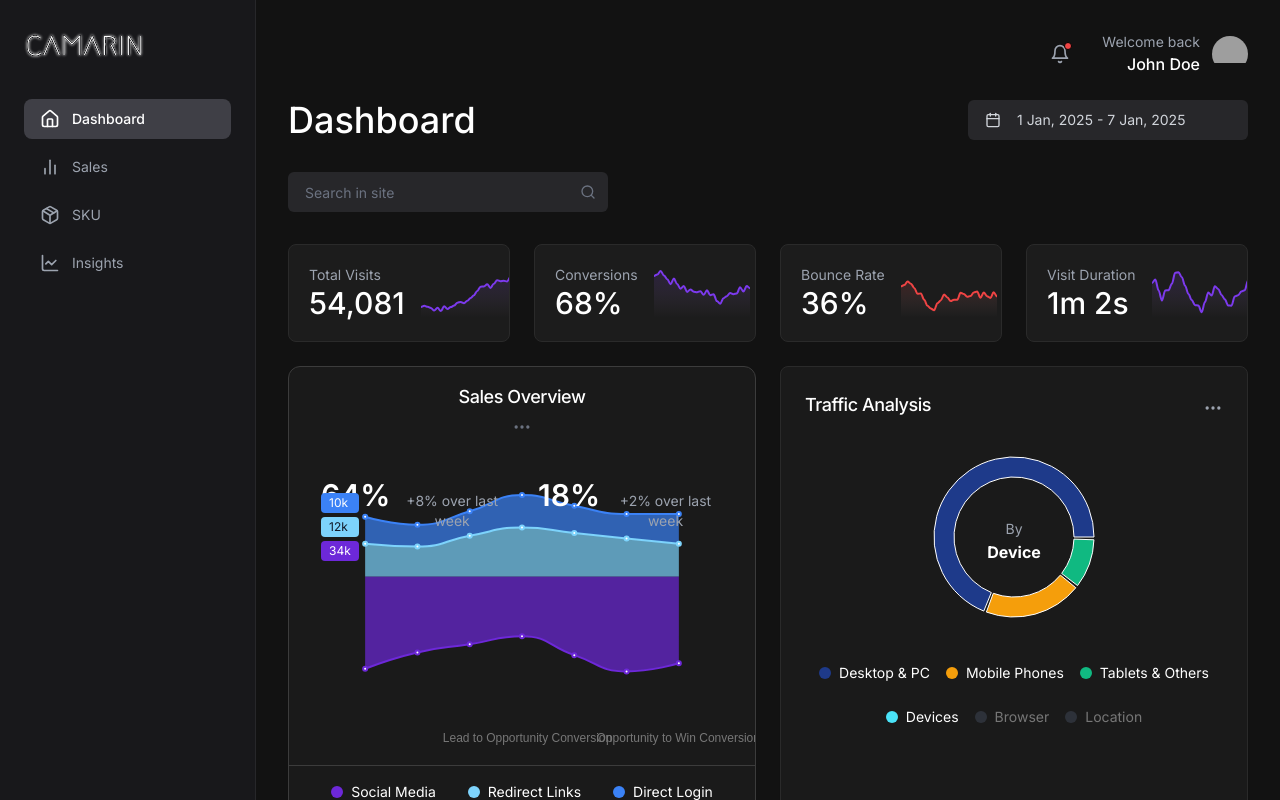
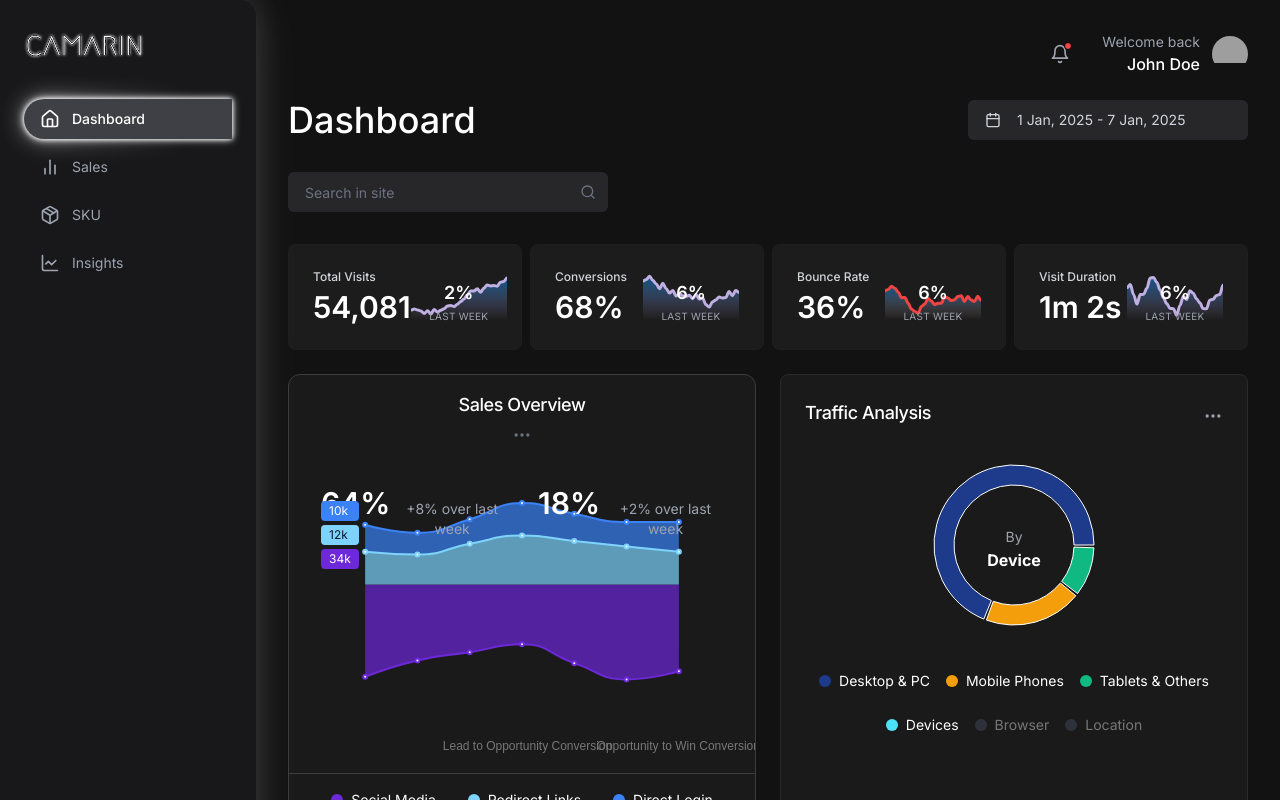
Before and after one commit to Camarin-AI/3d-analytics-dashboard, a Next.js app: page / in a window 1280 px wide. Shown: the top 800 px of the page. Built offline with nearby package versions, Linux system fonts and the light colour scheme; grey boxes are pictures that could not be loaded.

Commit message:
Resolved issues

```diff
--- a/components/kpi-cards.tsx
+++ b/components/kpi-cards.tsx
@@ -1,10 +1,8 @@
-"use client"
+"use client";
 
-import dynamic from "next/dynamic"
-import { ArrowUp, ArrowDown } from "lucide-react"
+import dynamic from "next/dynamic";
 
-// load ApexCharts only on the client
-const Chart = dynamic(() => import("react-apexcharts"), { ssr: false })
+const Chart = dynamic(() => import("react-apexcharts"), { ssr: false });
 
 export function KpiCards() {
   const kpis = [
@@ -12,83 +10,56 @@ export function KpiCards() {
       title: "Total Visits",
       value: "54,081",
       change: 2,
-      trend: "up",
+      trend: "up" as const,
       data: generateSparklineData(30, 0.4),
     },
     {
       title: "Conversions",
       value: "68%",
       change: 6,
-      trend: "up",
+      trend: "up" as const,
       data: generateSparklineData(30, 0.6),
     },
     {
       title: "Bounce Rate",
       value: "36%",
       change: 6,
-      trend: "down",
+      trend: "down" as const,
       data: generateSparklineData(30, 0.6),
     },
     {
       title: "Visit Duration",
       value: "1m 2s",
       change: 6,
-      trend: "up",
+      trend: "up" as const,
       data: generateSparklineData(30, 0.5),
     },
-  ] as const
+  ];
 
   return (
-    <div className="grid grid-cols-1 sm:grid-cols-2 lg:grid-cols-4 gap-6 mt-8">
-      {kpis.map((kpi, i) => (
-        <KpiCard key={i} {...kpi} />
+    // tighter gap between cards
+    <div className="grid grid-cols-1 sm:grid-cols-2 lg:grid-cols-4 gap-2 mt-8">
+      {kpis.map((kpi, idx) => (
+        <KpiCard key={idx} {...kpi} />
       ))}
     </div>
-  )
+  );
 }
 
 interface KpiCardProps {
-  title: string
-  value: string
-  change: number
-  trend: "up" | "down"
-  data: number[]
+  title: string;
+  value: string;
+  change: number;
+  trend: "up" | "down";
+  data: number[];
 }
 
 function KpiCard({ title, value, change, trend, data }: KpiCardProps) {
-  const isUp = trend === "up"
-  const ArrowIcon = isUp ? ArrowUp : ArrowDown
-  const badgeTextColor = isUp ? "text-green-400" : "text-red-400"
-  const badgeBg = isUp ? "bg-green-500/10" : "bg-red-500/10"
+  const isUp = trend === "up";
 
-  return (
-    <div className="relative bg-[#1C1C1C] border border-[#2A2A2A] rounded-lg p-5 flex items-center overflow-hidden">
-      {/* Left: Title & Value */}
-      <div className="flex-shrink-0 min-w-0">
-        <p className="text-sm text-gray-400">{title}</p>
-        <p className="text-3xl font-medium">{value}</p>
-      </div>
-
-      {/* Middle: Sparkline */}
-      <div className="w-24 flex-shrink-0 mx-4 overflow-hidden">
-        <SparklineChart data={data} trend={trend} />
-      </div>
-
-      {/* Right: Badge */}
-      <div className={`flex items-center gap-1 px-2 py-1 text-xs font-medium rounded-md ${badgeTextColor} ${badgeBg}`}>
-        <ArrowIcon size={12} />
-        {change}%
-        <span className="text-[11px] text-gray-500">last week</span>
-      </div>
-    </div>
-  )
-}
-
-function SparklineChart({ data, trend }: { data: number[]; trend: "up" | "down" }) {
-  const isUp = trend === "up"
-  // purple for up, red for down
-  const primary = isUp ? "#7C3AED" : "#EF4444"
-  const secondary = isUp ? "#D8B4FE" : "#FECACA"
+  // colors from mock
+  const lineColor = isUp ? "#C0AFE2" : "#EF4444";
+  const fillToColor = isUp ? "#D8B4FE" : "#FECACA";
 
   const options: ApexCharts.ApexOptions = {
     chart: {
@@ -98,19 +69,19 @@ function SparklineChart({ data, trend }: { data: number[]; trend: "up" | "down"
     },
     stroke: {
       curve: "smooth",
-      width: 2,
+      width: 3,
+      colors: [lineColor],
     },
     fill: {
       type: "gradient",
       gradient: {
         shade: "dark",
-        gradientToColors: [secondary],
-        opacityFrom: 0.4,
-        opacityTo: 0.05,
+        gradientToColors: [fillToColor],
+        opacityFrom: 0.7,
+        opacityTo: 0.1,
         stops: [0, 100],
       },
     },
-    colors: [primary],
     xaxis: {
       labels: { show: false },
       axisBorder: { show: false },
@@ -118,26 +89,61 @@ function SparklineChart({ data, trend }: { data: number[]; trend: "up" | "down"
     },
     yaxis: { show: false },
     tooltip: { enabled: false },
-  }
+  };
 
   return (
+    <div
+      className="
+        flex items-center justify-between
+        bg-[#1C1C1C] rounded-lg p-6 overflow-hidden
+      "
+      // very subtle border so cards read as one piece
+      style={{ border: "1px solid rgba(42,42,42,0.2)" }}
+    >
+      {/* Left: title + value */}
+      <div>
+        <p className="text-xs font-medium text-gray-300">{title}</p>
+        <p className="mt-1 text-3xl font-semibold text-white">
+          {value}
+        </p>
+      </div>
+
+      {/* Right: sparkline + overlay */}
+      <div className="relative w-24 h-12 flex-shrink-0">
         <Chart
           options={options}
           series={[{ data }]}
           type="area"
-      height={50}
           width="100%"
+          height={48}
         />
-  )
+
+        {/* center-top overlay */}
+        <div className="absolute inset-0 flex flex-col items-center pt-1 pointer-events-none">
+          {/* inline SVG triangle */}
+          <svg width="10" height="8" viewBox="0 0 10 8" className="mb-0.5">
+            <polygon
+              points="5,0 0,8 10,8"
+              fill={isUp ? "#22C55E" : "#EF4444"}
+            />
+          </svg>
+          <span className="text-lg font-semibold text-white">{change}%</span>
+          <span className="mt-0.5 text-[10px] text-gray-400 uppercase tracking-wide">
+            last week
+          </span>
+        </div>
+      </div>
+    </div>
+  );
 }
 
 function generateSparklineData(points: number, volatility: number) {
-  let v = 50
-  const out: number[] = []
+  let v = 50;
+  const out: number[] = [];
   for (let i = 0; i < points; i++) {
-    v += (Math.random() - 0.5) * volatility * 20
-    v = Math.max(0, Math.min(100, v))
-    out.push(v)
+    v += (Math.random() - 0.5) * volatility * 20;
+    v = Math.max(0, Math.min(100, v));
+    out.push(v);
   }
-  return out
+  return out;
 }
--- a/components/sidebar.tsx
+++ b/components/sidebar.tsx
@@ -1,48 +1,94 @@
-import type React from "react"
-import Link from "next/link"
-import Image from "next/image"
-import { Home, BarChart2, Package, LineChart, LogOut } from "lucide-react"
+// sidebar.tsx
+import type React from "react";
+import Link from "next/link";
+import Image from "next/image";
+import { Home, BarChart2, Package, LineChart, LogOut } from "lucide-react";
 
 export function Sidebar() {
   return (
-    <div className="w-64 min-h-screen bg-[#18181B] border-r border-[#27272A] p-6 flex flex-col text-white">
-      <div className="mb-10 mt-2">
-        <Image src="/camarinlogo.svg" alt="Camarin Logo" width={120} height={28} />
+    <div
+      className="
+        w-64 min-h-screen bg-[#18181B] p-6 flex flex-col text-white relative
+        rounded-tr-2xl rounded-br-2xl
+        /* sidebar outer glow with a fade at left/right */
+        shadow-[0_0_30px_rgba(255,255,255,0.15),0_0_60px_rgba(255,255,255,0.08)]
+      "
+    >
+      {/* optional gradient‐mask overlay to softly fade that halo on the far left & right */}
+      <div
+        className="pointer-events-none absolute inset-0 rounded-tr-2xl rounded-br-2xl"
+        style={{
+          background:
+            "linear-gradient(to right, rgba(24,24,27,1) 0%, rgba(24,24,27,0) 10%, rgba(24,24,27,0) 90%, rgba(24,24,27,1) 100%)",
+        }}
+      />
+
+      <div className="mb-10 mt-2 relative z-10">
+        <Image
+          src="/camarinlogo.svg"
+          alt="Camarin Logo"
+          width={120}
+          height={28}
+        />
       </div>
 
-      <nav className="flex-1 space-y-2">
+      <nav className="flex-1 space-y-2 relative z-10">
         <NavItem href="/" icon={<Home size={20} />} label="Dashboard" active />
         <NavItem href="/sales" icon={<BarChart2 size={20} />} label="Sales" />
         <NavItem href="/sku" icon={<Package size={20} />} label="SKU" />
         <NavItem href="/insights" icon={<LineChart size={20} />} label="Insights" />
       </nav>
 
-      <div className="mt-auto pt-4">
+      <div className="mt-auto pt-4 relative z-10">
         <NavItem href="/logout" icon={<LogOut size={20} />} label="Logout" />
       </div>
     </div>
-  )
+  );
 }
 
 interface NavItemProps {
-  href: string
-  icon: React.ReactNode
-  label: string
-  active?: boolean
+  href: string;
+  icon: React.ReactNode;
+  label: string;
+  active?: boolean;
 }
 
 function NavItem({ href, icon, label, active }: NavItemProps) {
   return (
-    <Link
-      href={href}
-      className={`flex items-center gap-3 px-4 py-2.5 rounded-lg transition-colors ${
-        active
-          ? "bg-[#3F3F46] text-white font-medium"
-          : "text-gray-400 hover:text-gray-100 hover:bg-[#27272A]"
-      }`}
-    >
-      {icon}
-      <span className="text-sm">{label}</span>
+    <Link href={href} className="relative block">
+      {active && (
+        <span
+          className="absolute inset-y-0 left-0 w-full rounded-l-full"
+          style={{
+            background:
+              "linear-gradient(90deg, rgba(255,255,255,0.6) 0%, rgba(255,255,255,0) 80%)",
+            filter: "blur(12px)",
+          }}
+        />
+      )}
+
+      <a
+        className={`
+          relative flex items-center gap-3 px-4 py-2.5 transition-colors
+          ${
+            active
+              ? `
+                bg-[#3F3F46]
+                text-white font-medium
+                rounded-l-full
+                /* crisp white edge glow */
+                shadow-[0_0_4px_#fff,0_0_8px_#fff]
+              `
+              : `
+                text-gray-400 hover:text-gray-100 hover:bg-[#27272A]
+                rounded-lg
+              `
+          }
+        `}
+      >
+        {icon}
+        <span className="text-sm">{label}</span>
+      </a>
     </Link>
-  )
+  );
 }
--- a/package.json
+++ b/package.json
@@ -10,6 +10,7 @@
   },
   "dependencies": {
     "@emotion/is-prop-valid": "latest",
+    "@heroicons/react": "^1.0.6",
     "@hookform/resolvers": "^3.9.1",
     "@nivo/core": "^0.89.1",
     "@nivo/stream": "^0.89.1",
```
Also changed, not shown: 1 other file (tests, documents, lock files or other folders). Lines whose indentation alone changed are shown as unchanged.
